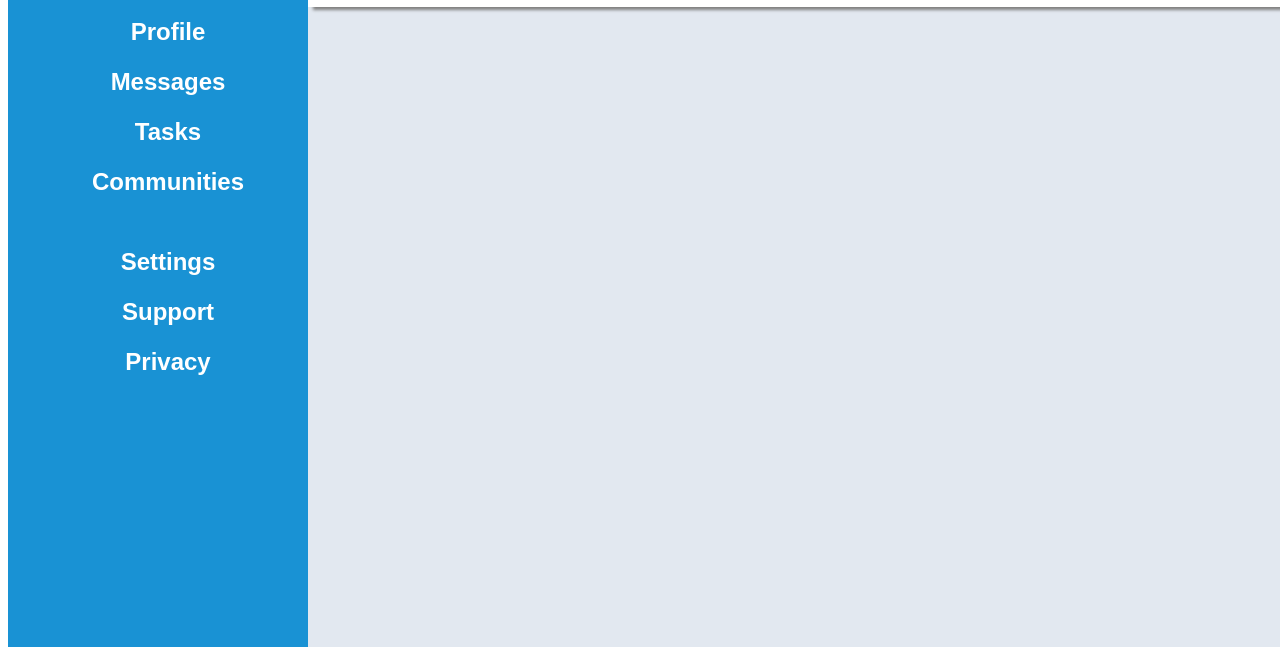
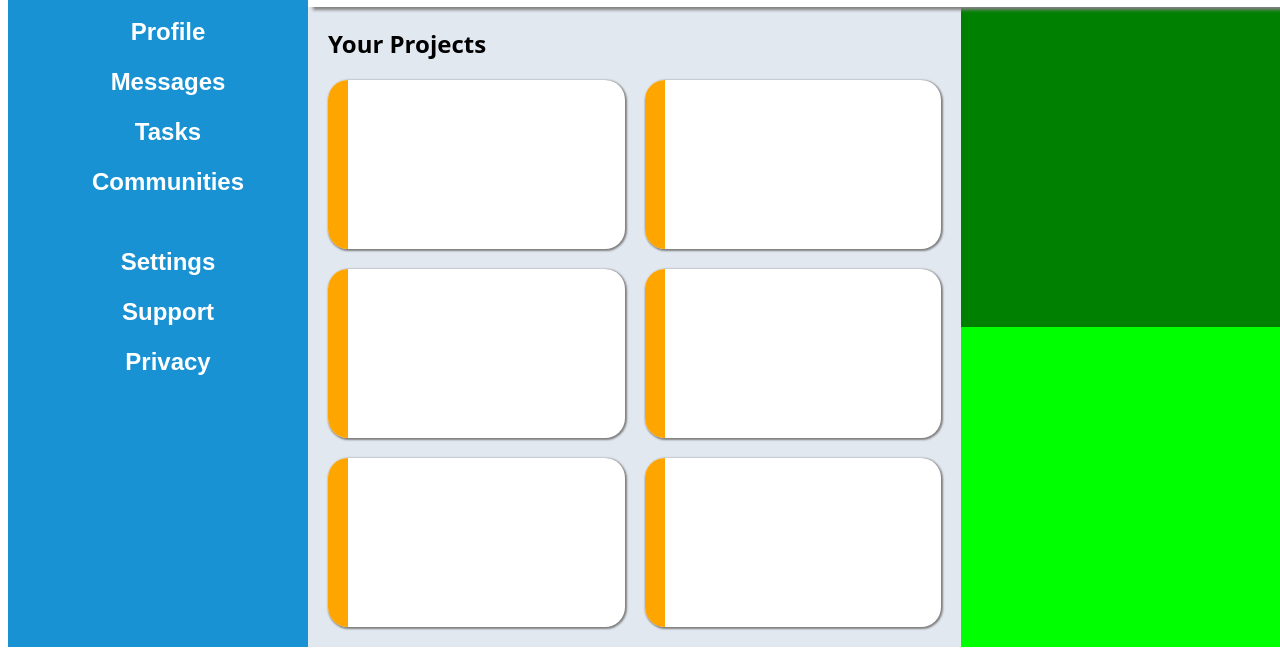
Before and after one commit to peppapig-03/adminDashboard, a plain HTML site: page index.html in a window 1280 px wide. Shown: the part 161-816 px from the top of the page. Drawn offline with Linux system fonts and the light colour scheme.

Commit message:
added project cards

```diff
--- a/index.html
+++ b/index.html
@@ -66,7 +66,35 @@
             </div>
         </div>
         <div class="mainContent">
+            <div class="projectsBox">
+                <div class="projectsBoxTitle">Your Projects</div>
+                <div class="projectCardHolder">
+                    <div class="projectCard">
+                        <div class="projectOrange"></div>
+                    </div>
+                    <div class="projectCard">
+                        <div class="projectOrange"></div>
+                    </div>
+                    <div class="projectCard">
+                        <div class="projectOrange"></div>
+                    </div>
+                    <div class="projectCard">
+                        <div class="projectOrange"></div>
+                    </div>
+                    <div class="projectCard">
+                        <div class="projectOrange"></div>
+                    </div>
+                    <div class="projectCard">
+                        <div class="projectOrange"></div>
+                    </div>
+                </div>
+            </div>
+            <div class="announcementsBox">
 
+            </div>
+            <div class="trendingBox">
+
+            </div>
         </div>
     </div>
 </body>
--- a/style.css
+++ b/style.css
@@ -175,4 +175,46 @@
     grid-column:2/3;
     grid-row:2/3;
     background-color:#e2e8f0;
+    display:grid;
+    grid-template-columns: 2fr 1fr;
+    grid-template-rows:1fr 1fr;
+    font-family:system-ui, -apple-system, BlinkMacSystemFont, 'Segoe UI', Roboto, Oxygen, Ubuntu, Cantarell, 'Open Sans', 'Helvetica Neue', sans-serif;
 }
+.projectsBox{
+    grid-row:1/3;
+    padding:20px;
+    display:flex;
+    flex-direction:column;
+    gap:20px;
+}
+.projectsBoxTitle{
+    font-size:3dvh;
+    font-weight:bold;
+}
+.projectCardHolder{
+    display:grid;
+    grid-template-columns:1fr 1fr;
+    grid-template-rows: 1fr 1fr 1fr;
+    flex:1;
+    gap:20px;
+}
+.projectCard{
+    background-color:white;
+    display:grid;
+    grid-template-rows:5fr 2fr;
+    grid-template-columns:20px 1fr;
+    border-radius:20px;
+    box-shadow: 1px 1px 2px 1px gray;
+}
+.projectOrange{
+    grid-row:1/3;
+    background-color:orange;
+    border-radius:30px 0px 0px 30px;
+}
+.announcementsBox{
+    background-color: green;
+}
+.trendingBox{
+    background-color: lime;
+
+}
```
